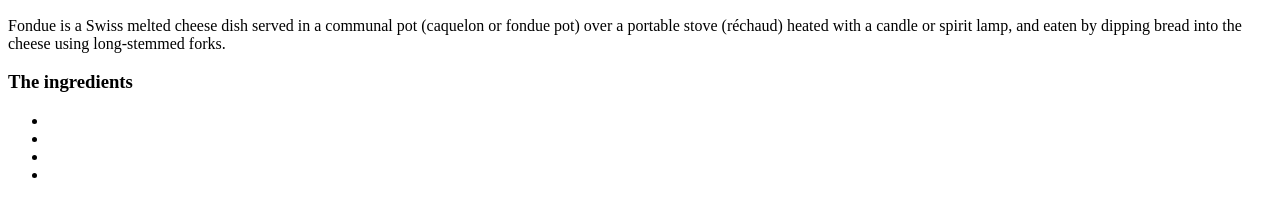
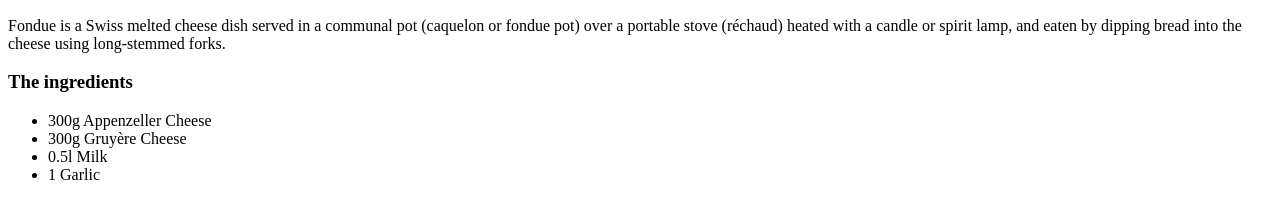
Before and after one commit to Neil-Gorski/odin-recipes, a plain HTML site: page recipes/fondue.html in a window 1280 px wide. Shown: the part 434-652 px from the top of the page. Drawn offline with Linux system fonts and the light colour scheme.

Commit message:
fondue zutaten

```diff
--- a/recipes/fondue.html
+++ b/recipes/fondue.html
@@ -13,10 +13,10 @@
     <p>Fondue is a Swiss melted cheese dish served in a communal pot (caquelon or fondue pot) over a portable stove (réchaud) heated with a candle or spirit lamp, and eaten by dipping bread into the cheese using long-stemmed forks. </p>
     <h3>The ingredients</h3>
     <ul>
-        <li></li>
-        <li></li>
-        <li></li>
-        <li></li>
+        <li>300g Appenzeller Cheese</li>
+        <li>300g Gruyère Cheese</li>
+        <li>0.5l Milk</li>
+        <li>1 Garlic</li>
     </ul>
 </body>
 </html>
```
